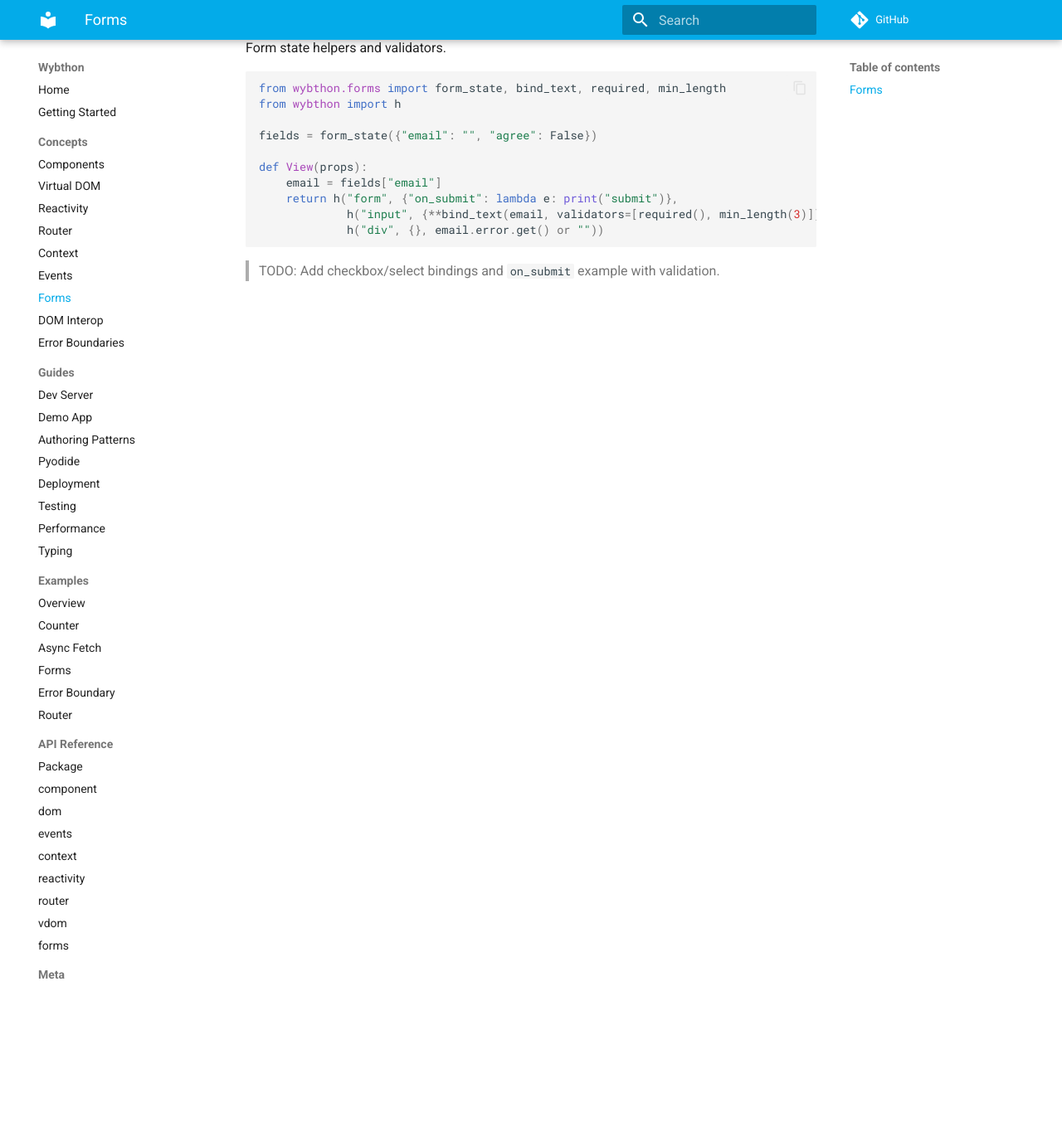
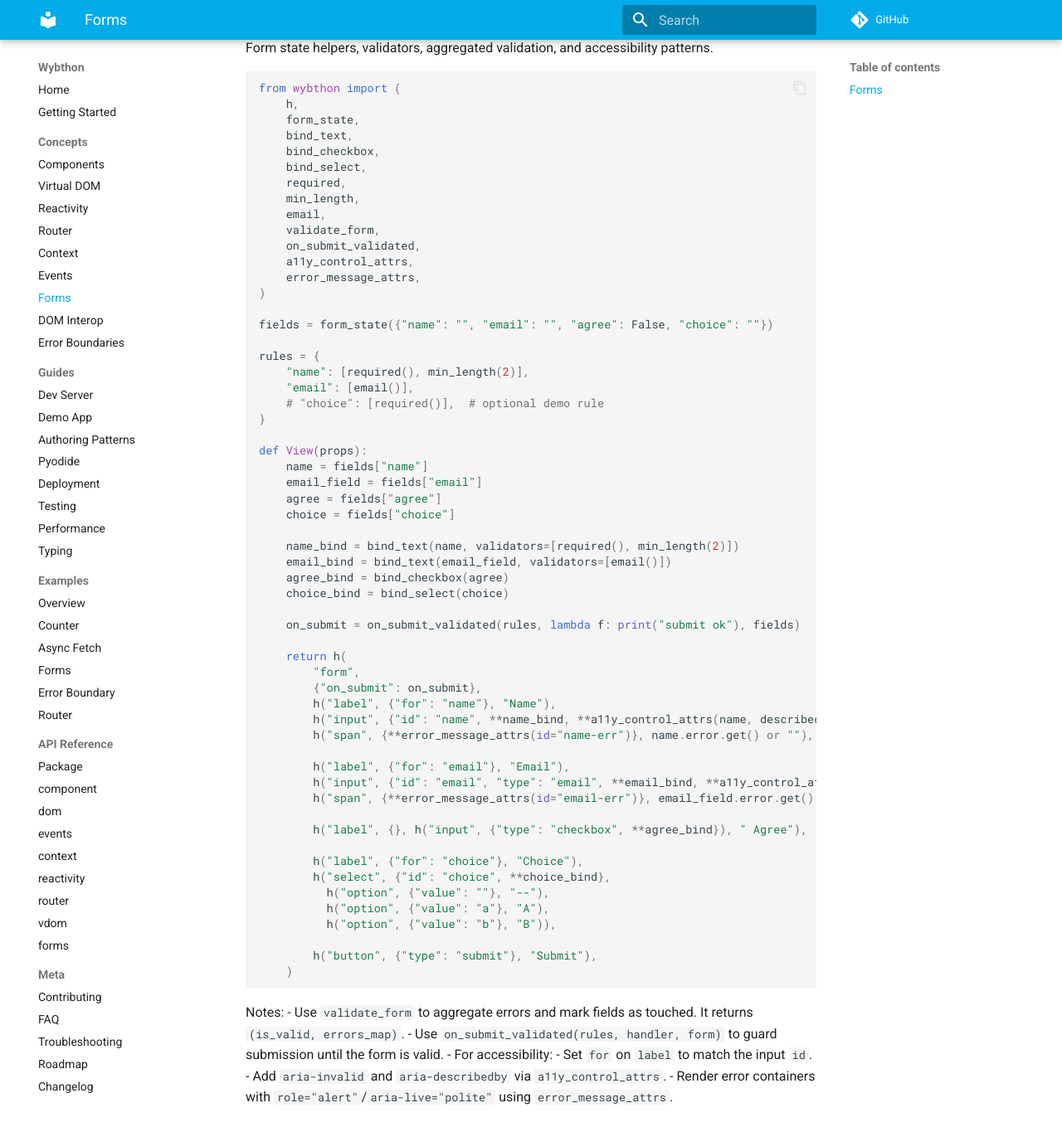
Before and after one commit to wybthon/wybthon, an MkDocs documentation site: the page built from docs/concepts/forms.md, in a window 1280 px wide and 1400 px high, scrolled down 181 px. Shown: the top 1371 px of the window at 83% size. Built offline with MkDocs 1.6.1 and Material for MkDocs 9.7.7, drawn with Linux system fonts in a browser that asks for light colours; comment, search, counter and statistics services are not loaded.

Commit message:
feat(forms): aggregated submit validation and a11y helpers

````diff
--- a/docs/concepts/forms.md
+++ b/docs/concepts/forms.md
@@ -1,18 +1,71 @@
 ### Forms
 
-Form state helpers and validators.
+Form state helpers, validators, aggregated validation, and accessibility patterns.
 
 ```python
-from wybthon.forms import form_state, bind_text, required, min_length
-from wybthon import h
+from wybthon import (
+    h,
+    form_state,
+    bind_text,
+    bind_checkbox,
+    bind_select,
+    required,
+    min_length,
+    email,
+    validate_form,
+    on_submit_validated,
+    a11y_control_attrs,
+    error_message_attrs,
+)
 
-fields = form_state({"email": "", "agree": False})
+fields = form_state({"name": "", "email": "", "agree": False, "choice": ""})
+
+rules = {
+    "name": [required(), min_length(2)],
+    "email": [email()],
+    # "choice": [required()],  # optional demo rule
+}
 
 def View(props):
-    email = fields["email"]
-    return h("form", {"on_submit": lambda e: print("submit")},
-             h("input", {**bind_text(email, validators=[required(), min_length(3)])}),
-             h("div", {}, email.error.get() or ""))
+    name = fields["name"]
+    email_field = fields["email"]
+    agree = fields["agree"]
+    choice = fields["choice"]
+
+    name_bind = bind_text(name, validators=[required(), min_length(2)])
+    email_bind = bind_text(email_field, validators=[email()])
+    agree_bind = bind_checkbox(agree)
+    choice_bind = bind_select(choice)
+
+    on_submit = on_submit_validated(rules, lambda f: print("submit ok"), fields)
+
+    return h(
+        "form",
+        {"on_submit": on_submit},
+        h("label", {"for": "name"}, "Name"),
+        h("input", {"id": "name", **name_bind, **a11y_control_attrs(name, described_by_id="name-err")}),
+        h("span", {**error_message_attrs(id="name-err")}, name.error.get() or ""),
+
+        h("label", {"for": "email"}, "Email"),
+        h("input", {"id": "email", "type": "email", **email_bind, **a11y_control_attrs(email_field, described_by_id="email-err")}),
+        h("span", {**error_message_attrs(id="email-err")}, email_field.error.get() or ""),
+
+        h("label", {}, h("input", {"type": "checkbox", **agree_bind}), " Agree"),
+
+        h("label", {"for": "choice"}, "Choice"),
+        h("select", {"id": "choice", **choice_bind},
+          h("option", {"value": ""}, "--"),
+          h("option", {"value": "a"}, "A"),
+          h("option", {"value": "b"}, "B")),
+
+        h("button", {"type": "submit"}, "Submit"),
+    )
 ```
 
-> TODO: Add checkbox/select bindings and `on_submit` example with validation.
+Notes:
+- Use `validate_form` to aggregate errors and mark fields as touched. It returns `(is_valid, errors_map)`.
+- Use `on_submit_validated(rules, handler, form)` to guard submission until the form is valid.
+- For accessibility:
+  - Set `for` on `label` to match the input `id`.
+  - Add `aria-invalid` and `aria-describedby` via `a11y_control_attrs`.
+  - Render error containers with `role="alert"`/`aria-live="polite"` using `error_message_attrs`.
````
Also changed, not shown: docs/api/forms.md (+8 -0 lines), docs/examples/forms.md (+31 -9 lines), src/wybthon/__init__.py (+15 -0 lines), 4 other files.
